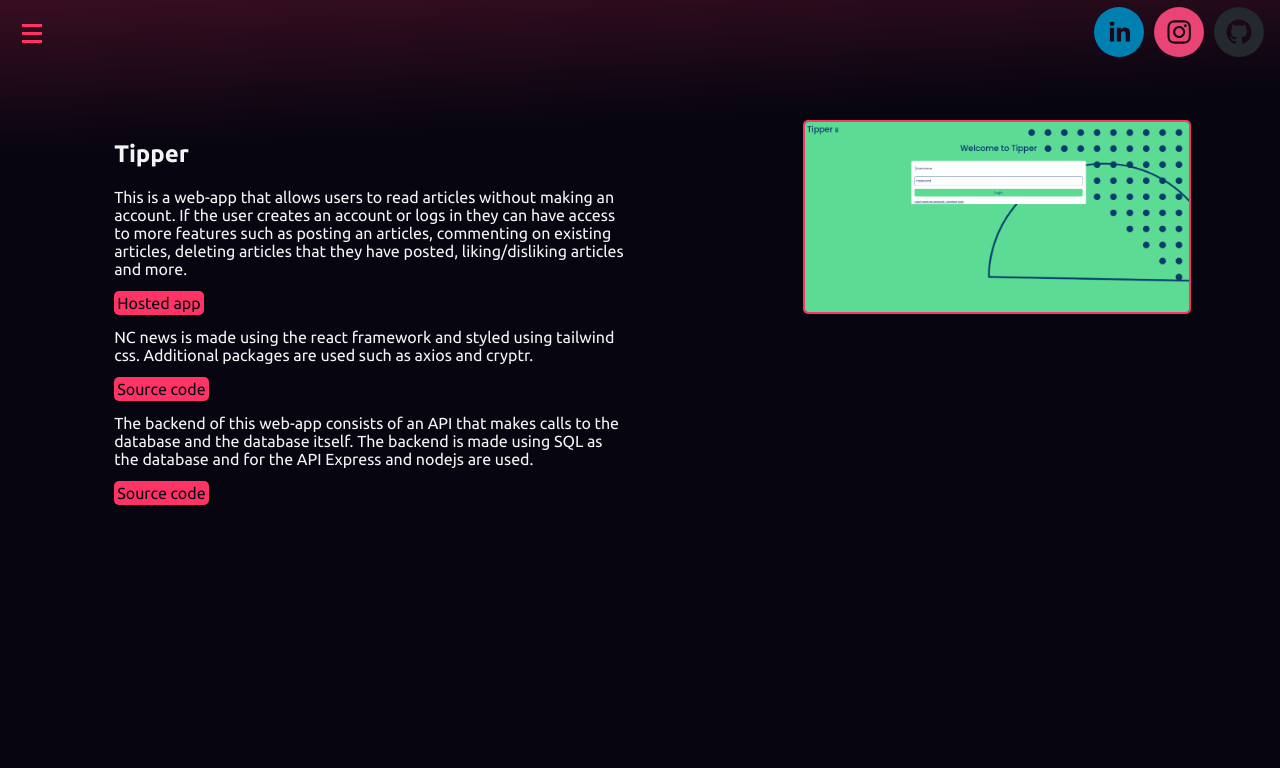
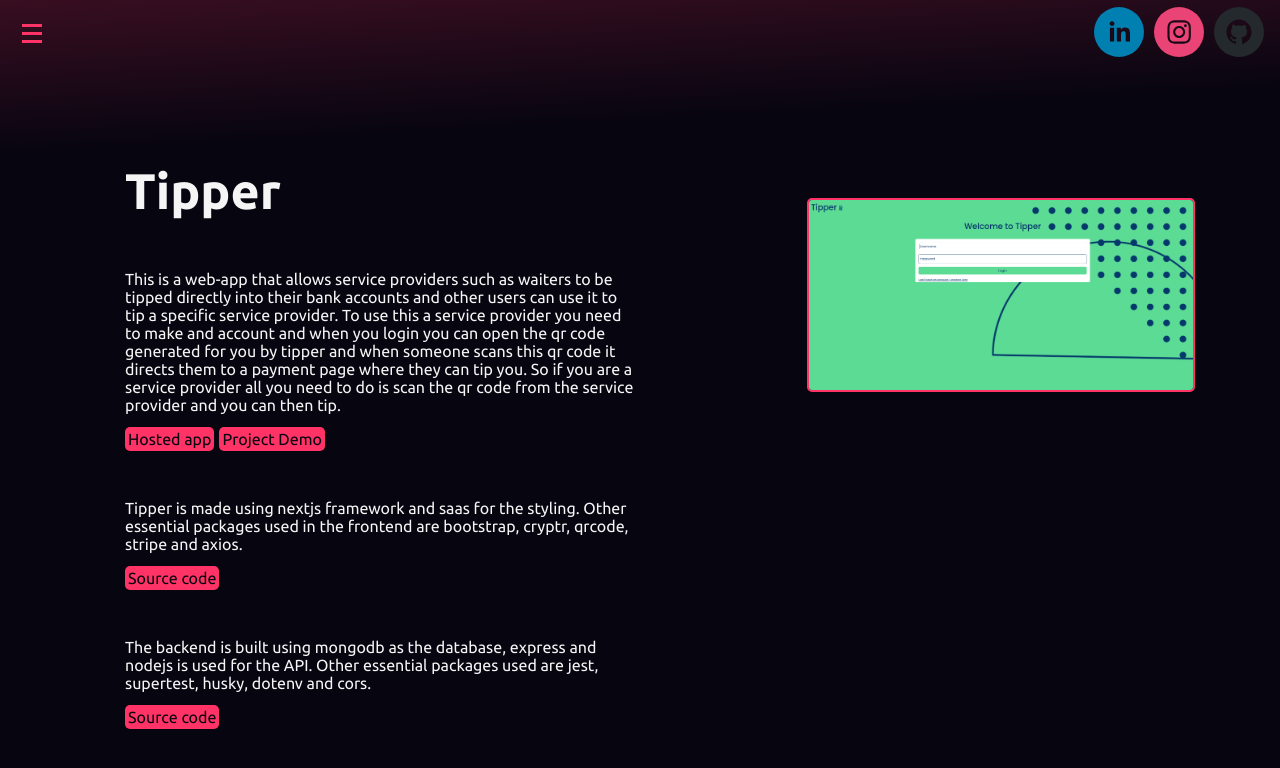
Before and after one commit to LangaLee/My-portfolio, a React (Vite) app: page /Projects/Tipper in a window 1280 px wide. Shown: the top 768 px of the page. Built offline with nearby package versions, Linux system fonts and the light colour scheme.

Commit message:
styled the homepage project sections

```diff
--- a/src/app.scss
+++ b/src/app.scss
@@ -34,6 +34,12 @@
   border-radius: 5px;
   text-decoration: none;
   padding: 3px;
+  margin-right: 5px;
+}
+
+.sourceLink:hover {
+  color: #ff3366 !important;
+  background-color: #070510;
 }
 
 .sourceLink:visited {
--- a/src/components/Projects.jsx
+++ b/src/components/Projects.jsx
@@ -5,7 +5,6 @@
 const Projects = () => {
   return (
     <div className="projects">
-      <div>
       <Link to={"/Projects/NCNews"}>
         <img src={NewsImage} alt="Nc news homepage screenshot" />
       </Link>
@@ -13,7 +12,6 @@
         <img src={TipperImage} alt="Tipper homepage screenshot" />
       </Link>
     </div>
-    </div>
   );
 };
 
--- a/src/components/homePage.jsx
+++ b/src/components/homePage.jsx
@@ -1,6 +1,5 @@
 import { Link } from "react-router-dom";
 import "../css files/homePage.scss";
-import { scroll } from "react-scroll";
 import NewsImage from "../../images/Nc news.png";
 import TipperImage from "../../images/Tipper.png";
 
@@ -23,13 +22,14 @@
         </div>
       </section>
       <section className="projects">
+        <div>
           <h2>Projects</h2>
           <div>
-          <Link to={"/Projects/NCNews"} onClick={() => scroll.scrollToTop()}>
+            <Link to={"/Projects/NCNews"}>
               {" "}
               <img src={NewsImage} alt="Nc news homepage screenshot" />
             </Link>
-          <Link to={"/Projects/Tipper"} onClick={() => scroll.scrollToTop()}>
+            <Link to={"/Projects/Tipper"}>
               {" "}
               <img src={TipperImage} alt="Tipper homepage screenshot" />
             </Link>
@@ -42,9 +42,8 @@
               All Projects
             </Link>
           </div>
+        </div>
       </section>
-      <section></section>
-      <section>Tipper api</section>
       <section>Tipper</section>
     </div>
   );
--- a/src/components/navigationList.jsx
+++ b/src/components/navigationList.jsx
@@ -1,7 +1,7 @@
 import "../css files/navigationList.scss";
 import { motion } from "framer-motion";
 import { Link } from "react-router-dom";
-
+import { scroll } from "react-scroll";
 const variants = {
   open: {
     clipPath: "circle(1200px at 0px 0px)",
@@ -30,6 +30,7 @@
             to={"/"}
             onClick={() => {
               setIsOpen(false);
+              scroll.scrollToTop();
             }}
             className="liItem"
           >
--- a/src/components/projects/NCNews.jsx
+++ b/src/components/projects/NCNews.jsx
@@ -5,9 +5,9 @@
     <div>
       <section className="projectSection">
         <div>
-          <div className="NCNewsDiv">
+          <div className="projectDiv">
             <div>
-              <h2>NC News</h2>
+              <h2 className="projectTitle">NC News</h2>
               <p>
                 This is a web-app that allows users to read articles without
                 making an account. If the user creates an account or logs in
--- a/src/components/projects/Tipper.jsx
+++ b/src/components/projects/Tipper.jsx
@@ -4,33 +4,41 @@
   return (
     <section className="projectSection">
       <div>
-        <div className="NCNewsDiv">
+        <div className="projectDiv">
           <div>
-            <h2>Tipper</h2>
+            <h2 className="projectTitle">Tipper</h2>
             <p>
-              This is a web-app that allows users to read articles without
-              making an account. If the user creates an account or logs in they
-              can have access to more features such as posting an articles,
-              commenting on existing articles, deleting articles that they have
-              posted, liking/disliking articles and more.
+              This is a web-app that allows service providers such as waiters to
+              be tipped directly into their bank accounts and other users can
+              use it to tip a specific service provider. To use this a service
+              provider you need to make and account and when you login you can
+              open the qr code generated for you by tipper and when someone
+              scans this qr code it directs them to a payment page where they
+              can tip you. So if you are a service provider all you need to do
+              is scan the qr code from the service provider and you can then
+              tip.
             </p>
             <SourceCode
               link="https://front-end-eight-eta-57.vercel.app/"
               value="Hosted app"
             />
+            <SourceCode
+              link="https://www.youtube.com/watch?v=6VhrzSx9G08"
+              value="Project Demo"
+            />
             <p>
-              NC news is made using the react framework and styled using
-              tailwind css. Additional packages are used such as axios and
-              cryptr.
+              Tipper is made using nextjs framework and saas for the styling.
+              Other essential packages used in the frontend are bootstrap,
+              cryptr, qrcode, stripe and axios.
             </p>
             <SourceCode
               link="https://github.com/Tipper-final-project/front-end"
               value="Source code"
             />
             <p>
-              The backend of this web-app consists of an API that makes calls to
-              the database and the database itself. The backend is made using
-              SQL as the database and for the API Express and nodejs are used.
+              The backend is built using mongodb as the database, express and
+              nodejs is used for the API. Other essential packages used are
+              jest, supertest, husky, dotenv and cors.
             </p>
             <SourceCode
               link="https://github.com/Tipper-final-project/Backend"
--- a/src/css files/homePage.scss
+++ b/src/css files/homePage.scss
@@ -3,11 +3,11 @@
   height: 90vh;
   scroll-snap-align: center;
   padding-top: 5vh;
+  margin-left: 5vh;
 }
 .introDiv {
   display: flex;
   flex-direction: column;
-
   h1 {
     font-size: 60px;
     margin-bottom: 10px;
@@ -22,21 +22,37 @@
 }
 
 .projects {
+  padding-top: 10vh !important;
   font-size: 50px;
   div {
     display: flex;
-    align-items: center;
+    flex-direction: column;
+    width: 90vw;
+    h2 {
+      margin-top: 0px;
+    }
+    div {
+      margin-top: 5%;
+      display: flex;
+      flex-direction: row;
+      align-items: center;
+    }
   }
   img {
     width: 30vw;
     margin-right: 2vw;
   }
   .allProjects {
+    padding: 5px;
     text-decoration: none;
     background-color: #ff3366;
     border-radius: 5px;
     color: #070510;
-    font-size: 30px;
+    font-size: 25px;
     margin-left: 10%;
   }
+  .allProjects:hover {
+    background-color: #070510;
+    color: #ff3366;
+  }
 }
--- a/src/css files/projects.scss
+++ b/src/css files/projects.scss
@@ -1,12 +1,14 @@
 .projects {
-  height: 100vh;
-  padding-top: 10vh;
-  padding-left: 10vh;
-
+  display: flex;
+  flex-direction: row;
+  flex-wrap: wrap;
+  justify-content: space-around;
+  padding-top: 20vh;
   Link {
     width: 100%;
     height: 100%;
   }
+  min-height: 100vh;
 }
 .projectSection {
   height: 100vh;
@@ -17,13 +19,19 @@
   border-radius: 5px;
   border-width: 2px;
   border-color: #ff3366;
+  margin-top: 20%;
 }
-.NCNewsDiv {
+.projectDiv {
   margin-top: 10vh;
   display: flex;
   flex-direction: row;
   justify-content: space-around;
   p {
     width: 40vw;
+    margin-top: 10%;
   }
 }
+
+.projectTitle {
+  font-size: 50px;
+}
```
Lines whose indentation alone changed are shown as unchanged.
